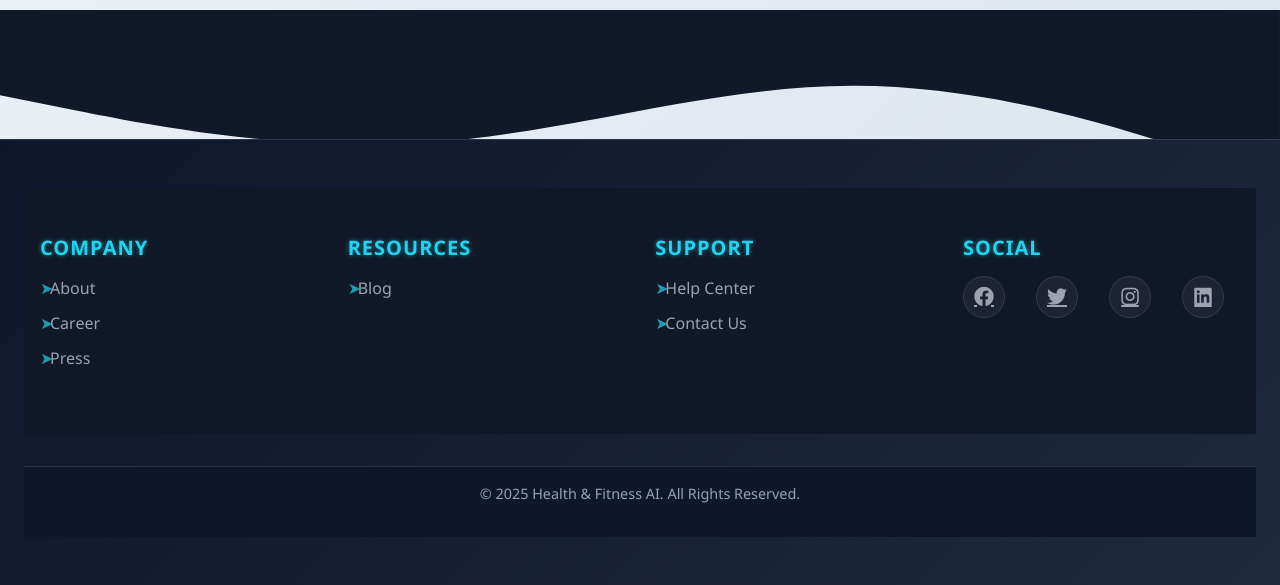
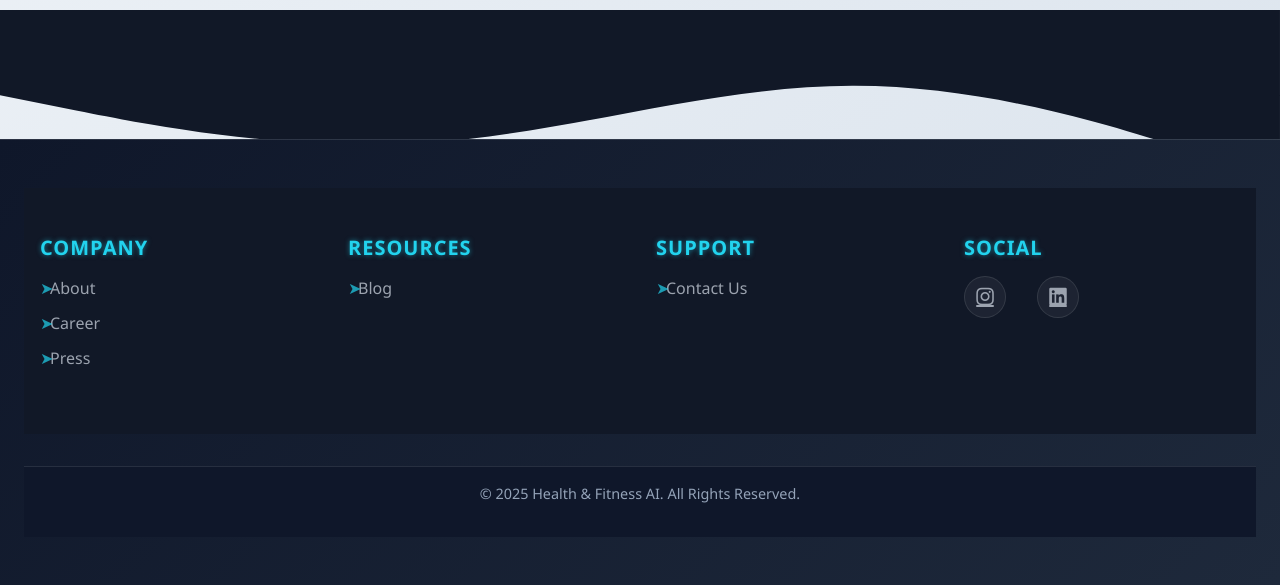
Before and after one commit to amma630/health, a Django app: page /chat/ in a window 1280 px wide. Shown: the part 643-1228 px from the top of the page. Run offline with Django 5.2, Linux system fonts and the light colour scheme.

Commit message:
Update base.html

```diff
--- a/health_fitness_ai/templates/users/base.html
+++ b/health_fitness_ai/templates/users/base.html
@@ -260,18 +260,17 @@
       <div class="footer-column">
         <h4>Support</h4>
         <ul>
-          <li><a href="#">Help Center</a></li>
-          <li><a href="#">Contact Us</a></li>
+          <li><a href="{% url 'contact' %}">Contact Us</a></li>
+
         </ul>
       </div>
 
       <div class="footer-column">
         <h4>Social</h4>
         <div class="footer-social">
-          <a href="#" class="fab fa-facebook"></a>
-          <a href="#" class="fab fa-twitter"></a>
-          <a href="#" class="fab fa-instagram"></a>
-          <a href="#" class="fab fa-linkedin"></a>
+         <a href="https://www.instagram.com/srimanvaraprasad?igsh=ajNpdjh6YWJmenNt" class="fab fa-instagram"></a>
+          <a href="https://www.linkedin.com/in/sriman-vara-prasad-illingi?utm_source=share&utm_campaign=share_via&utm_content=profile&utm_medium=android_app" class="fab fa-linkedin"></a>
+
         </div>
       </div>
     </div>
```
